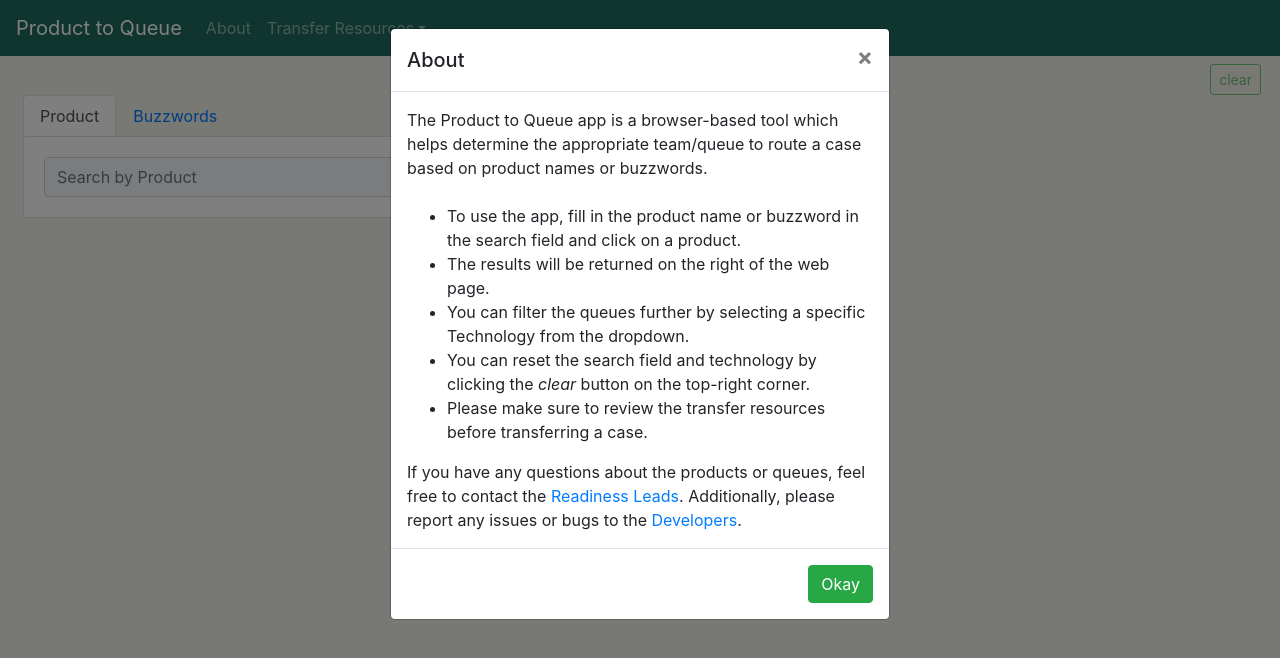
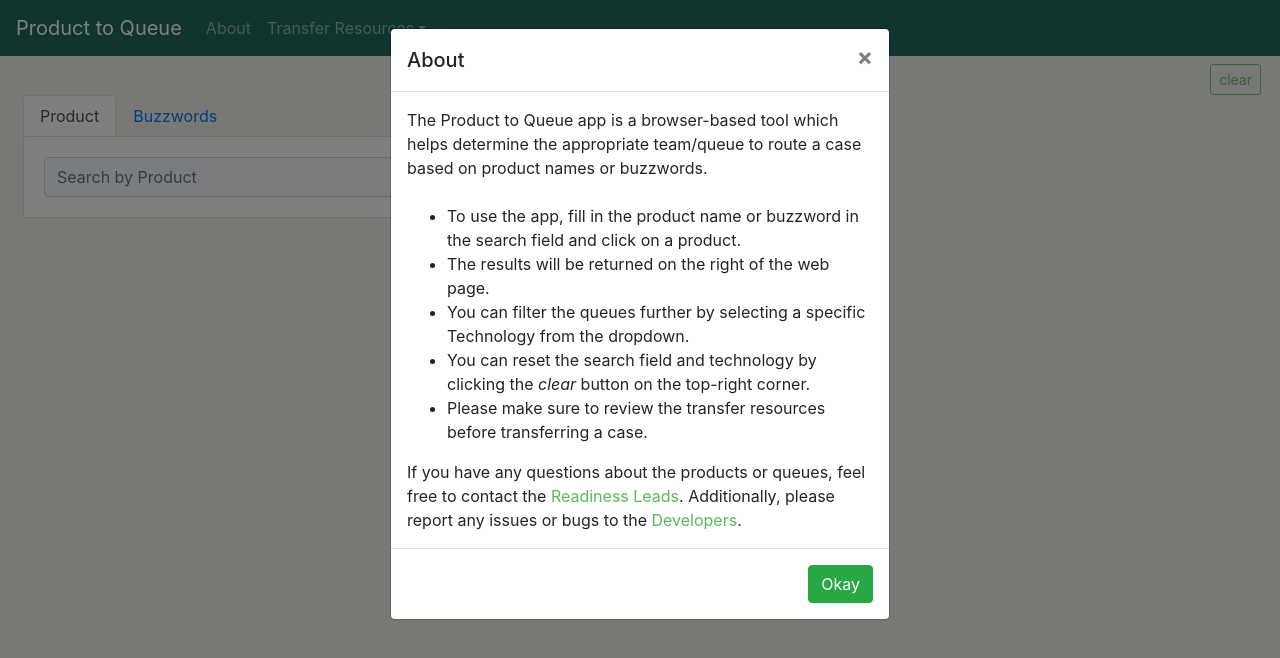
Before and after one commit to benelan/product2queue, a React (Create React App) app: page / in a window 1280 px wide. Both pictures are taken after a click on the link "About". Shown: the top 658 px of the page. Built offline with nearby package versions, Linux system fonts and the light colour scheme.

Commit message:
changed hyperlink colors

```diff
--- a/src/components/ui/About.jsx
+++ b/src/components/ui/About.jsx
@@ -46,9 +46,9 @@ const About = ({ buttonLabel, className }) => {
           </ul>
 
           If you have any questions about the products or queues, feel free to contact the
-          <a href="mailto:supt-readinessleads@esri.com?subject=Product%20Supportability%20Question"> Readiness Leads</a>
+          <a style={{ color: '#5cb85c' }} href="mailto:supt-readinessleads@esri.com?subject=Product%20Supportability%20Question"> Readiness Leads</a>
           . Additionally, please report any issues or bugs to the
-          <a href="mailto:belan@esri.com?cc=lxie@esri.com&subject=Product%20App%20Issue"> Developers</a>
+          <a style={{ color: '#5cb85c' }} href="mailto:belan@esri.com?cc=lxie@esri.com&subject=Product%20App%20Issue"> Developers</a>
           .
         </ModalBody>
         <ModalFooter>
--- a/src/components/ui/Result.jsx
+++ b/src/components/ui/Result.jsx
@@ -12,7 +12,7 @@ class Result extends React.PureComponent {
   render() {
     // hyperlink color
     const linkStyle = {
-      color: '#738CA6',
+      color: '#5cb85c',
     }
 
     // URLs for transfer resources
```
